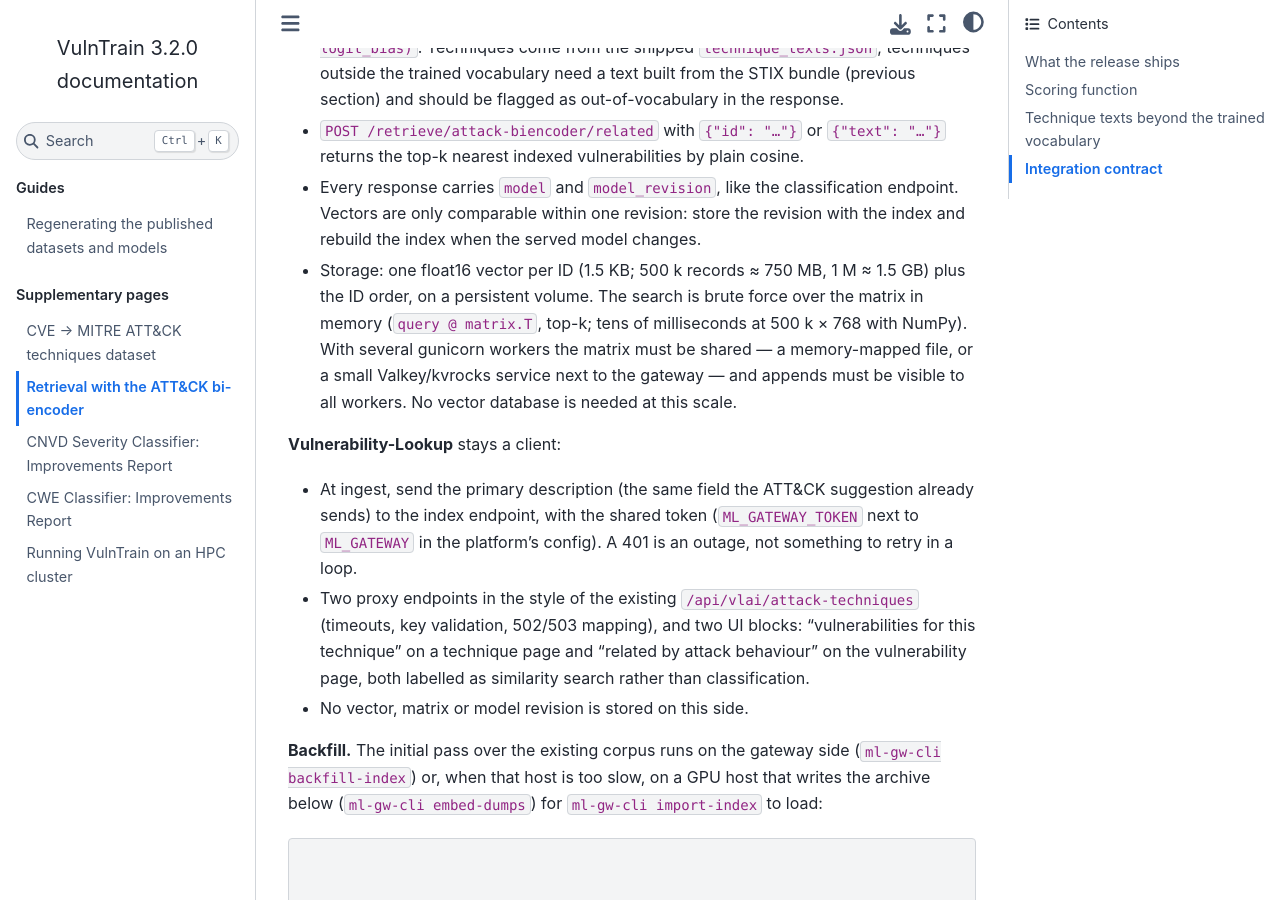
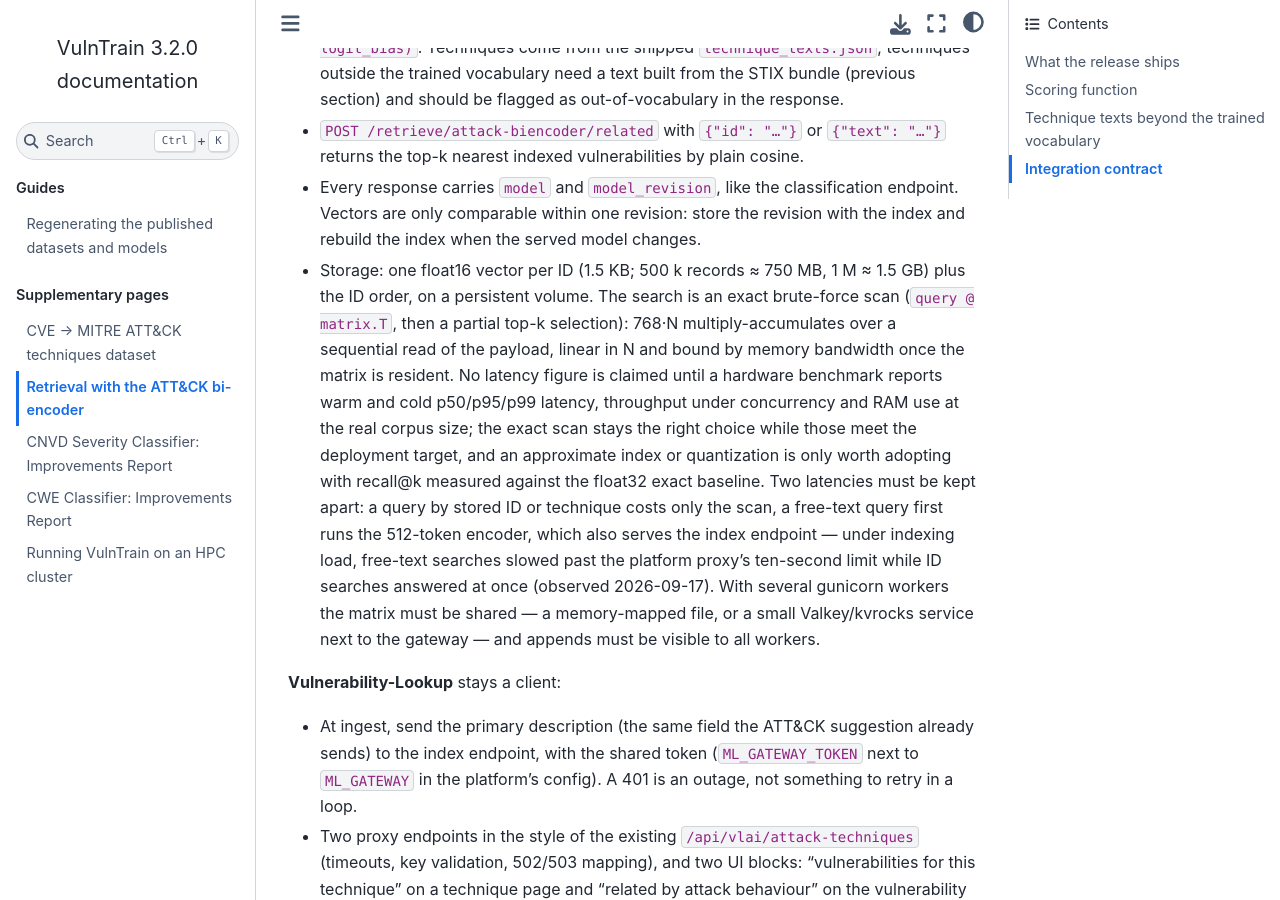
Before and after one commit to vulnerability-lookup/VulnTrain, a Sphinx documentation site: the page built from docs/attack-biencoder-retrieval.md, in a window 1280 px wide and 900 px high, scrolled down 3595 px. Built offline with Sphinx 7.4.7 and the Sphinx Book theme 1.1.4, drawn with Linux system fonts in a browser that asks for light colours.

Commit message:
chg: [doc] replace the unmeasured scan latency with the cost model and scaling boundary
Aligns the retrieval contract page with the paper after PR #1 of the
paper repository: no latency figure without a benchmark, exact scan
retained while measured latency meets the target, and the two
latencies (stored-vector vs. free-text query) kept apart, with the
encoder contention observed on 2026-09-17.

Co-Authored-By: Claude Fable 5.1 <noreply@anthropic.com>

```diff
--- a/docs/attack-biencoder-retrieval.md
+++ b/docs/attack-biencoder-retrieval.md
@@ -183,11 +183,23 @@ flowchart LR
   the served model changes.
 - Storage: one float16 vector per ID (1.5 KB; 500 k records ≈ 750 MB,
   1 M ≈ 1.5 GB) plus the ID order, on a persistent volume. The search is
-  brute force over the matrix in memory (`query @ matrix.T`, top-k; tens
-  of milliseconds at 500 k × 768 with NumPy). With several gunicorn
-  workers the matrix must be shared — a memory-mapped file, or a small
+  an exact brute-force scan (`query @ matrix.T`, then a partial top-k
+  selection): 768·N multiply-accumulates over a sequential read of the
+  payload, linear in N and bound by memory bandwidth once the matrix is
+  resident. No latency figure is claimed until a hardware benchmark
+  reports warm and cold p50/p95/p99 latency, throughput under
+  concurrency and RAM use at the real corpus size; the exact scan stays
+  the right choice while those meet the deployment target, and an
+  approximate index or quantization is only worth adopting with
+  recall@k measured against the float32 exact baseline. Two latencies
+  must be kept apart: a query by stored ID or technique costs only the
+  scan, a free-text query first runs the 512-token encoder, which also
+  serves the index endpoint — under indexing load, free-text searches
+  slowed past the platform proxy's ten-second limit while ID searches
+  answered at once (observed 2026-09-17). With several gunicorn workers
+  the matrix must be shared — a memory-mapped file, or a small
   Valkey/kvrocks service next to the gateway — and appends must be
-  visible to all workers. No vector database is needed at this scale.
+  visible to all workers.
 
 **Vulnerability-Lookup** stays a client:
 
```
